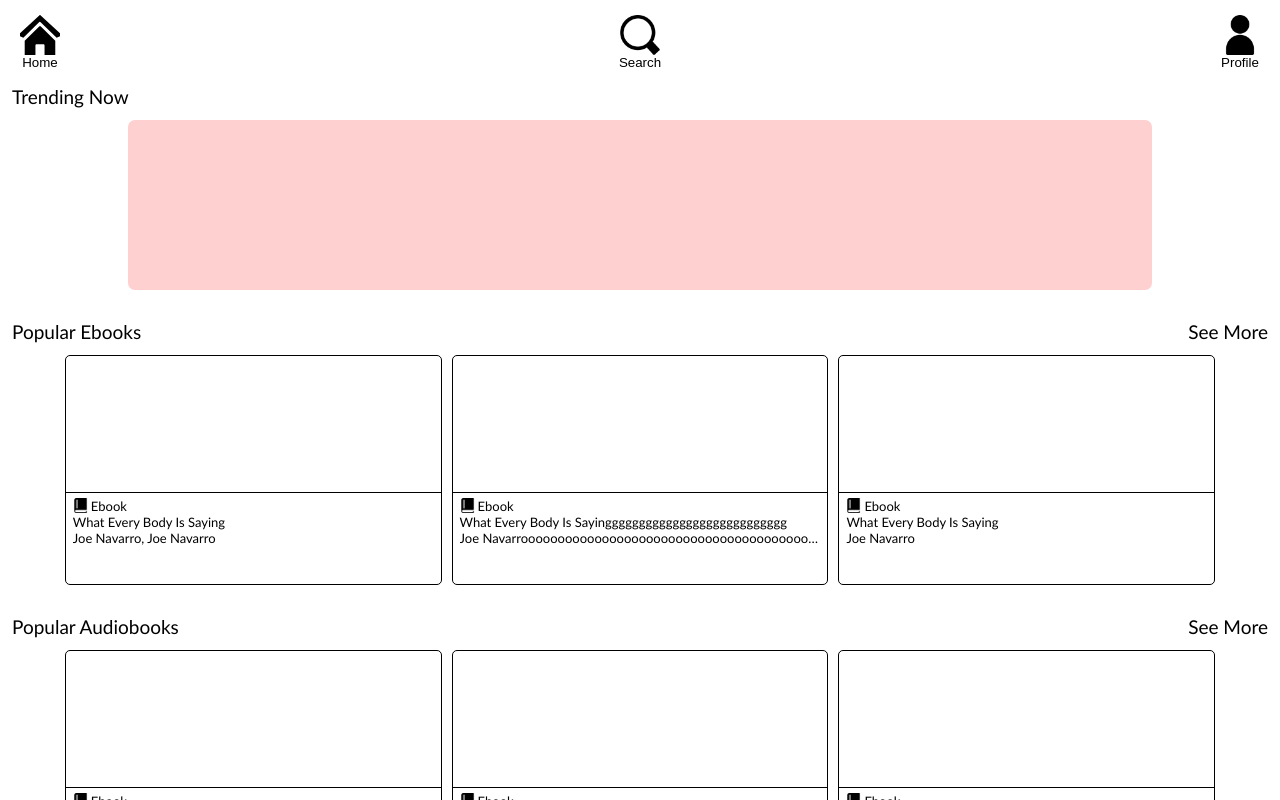
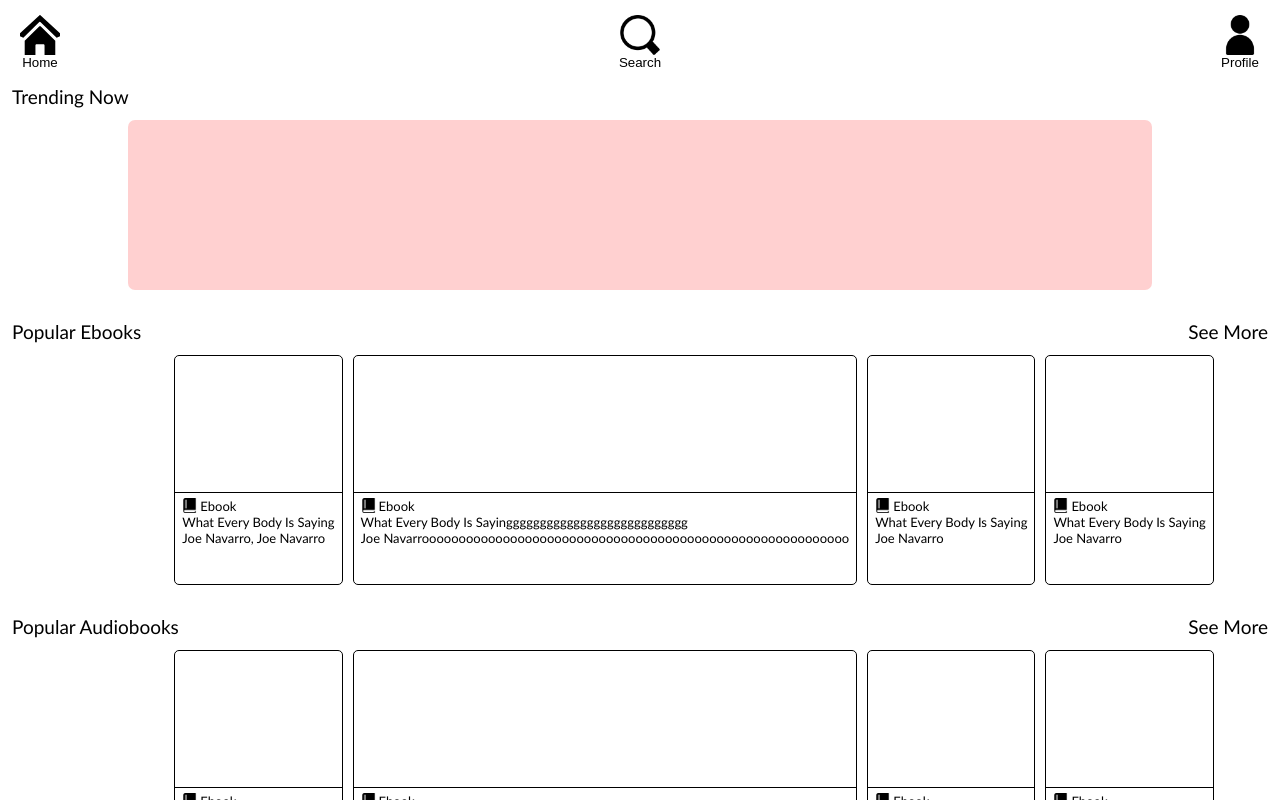
Before and after one commit to wil-l-l/Library-Full-Stack-Project, a React (Vite) app in the folder frontend/: page / in a window 1280 px wide. Shown: the top 800 px of the page. Built offline with nearby package versions, Linux system fonts and the light colour scheme.

Commit message:
Add horizontal scroll to 'GenericSlides' component

```diff
--- a/frontend/src/components/GenericSlideItem/GenericSlideItem.css
+++ b/frontend/src/components/GenericSlideItem/GenericSlideItem.css
@@ -1,7 +1,7 @@
 .generic-slides-box__list__item {
   border: 1px solid black;
   border-radius: 5px;
-  width: 30%;
+  min-width: 110px;
   height: 100%;
   display: flex;
   flex-direction: column;
--- a/frontend/src/components/GenericSlides/GenericSlides.css
+++ b/frontend/src/components/GenericSlides/GenericSlides.css
@@ -21,5 +21,7 @@
   align-items: center;
   column-gap: 10px;
   height: 230px;
-  width: 100%;
+  width: 100vw;
+  overflow-x: scroll;
+  padding-left: calc(108px + var(--page-padding));
 }
--- a/frontend/src/components/GenericSlides/GenericSlides.jsx
+++ b/frontend/src/components/GenericSlides/GenericSlides.jsx
@@ -29,6 +29,11 @@
           title={"What Every Body Is Saying"}
           authors={["Joe Navarro"]}
         />
+        <GenericSlideItem
+          icon={EBookIcon}
+          title={"What Every Body Is Saying"}
+          authors={["Joe Navarro"]}
+        />
       </ul>
     </div>
   );
```
